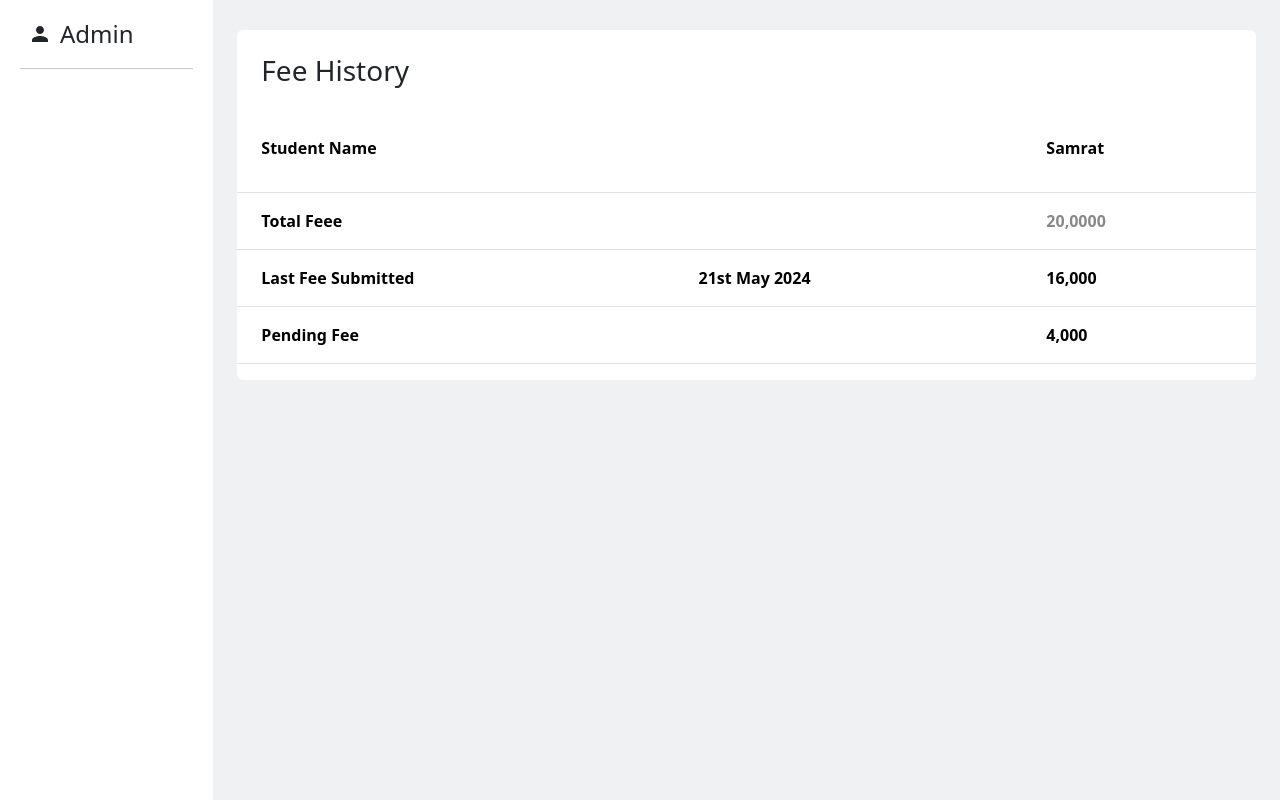
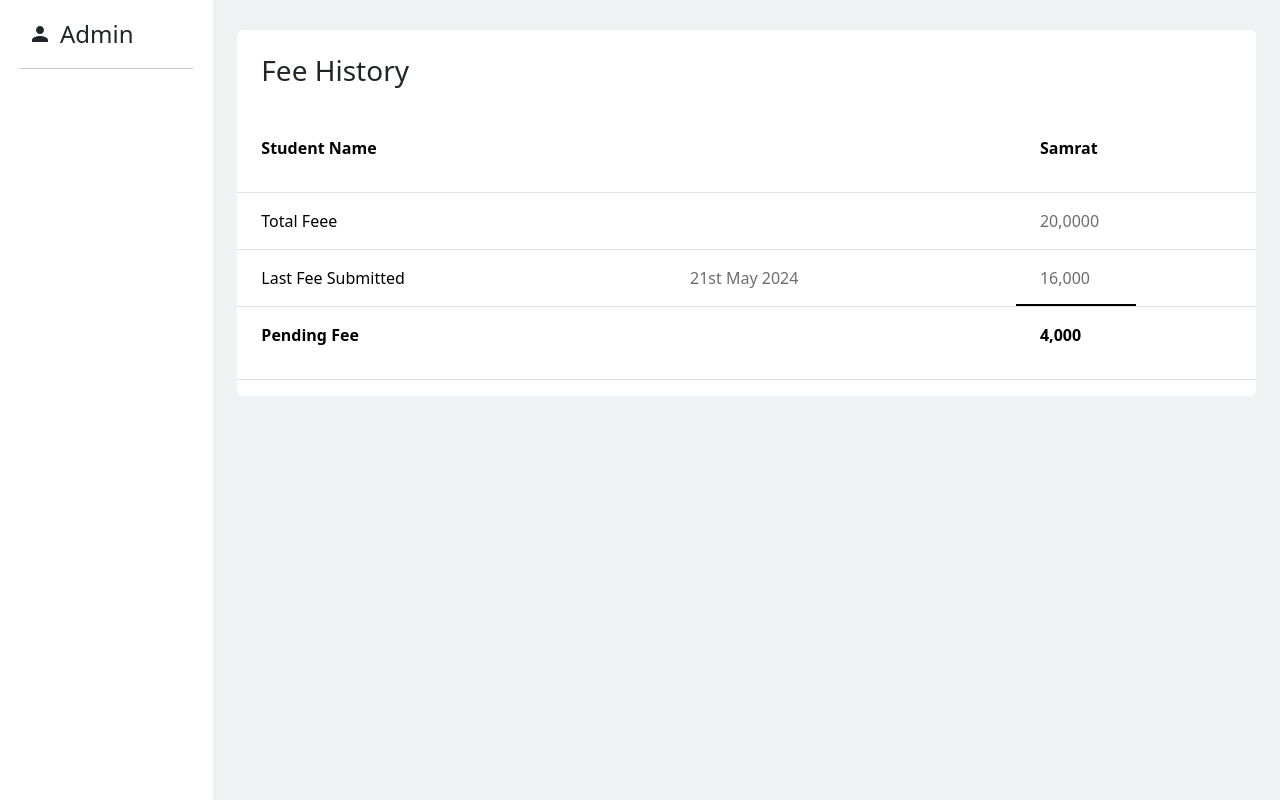
Before and after one commit to Taran-Arora/School_user, a React (Create React App) app: page /feehistory in a window 1280 px wide. Built offline with nearby package versions, Linux system fonts and the light colour scheme.

Commit message:
feehistory

```diff
--- a/src/Components/AboutTeacher.js
+++ b/src/Components/AboutTeacher.js
@@ -103,6 +103,14 @@ export default function AboutTeacher({ Toggle }) {
                             <label type="Name" className='labal-title'> Gender </label>
                             <input type="text" className='form-control' value={allData?.gender} readOnly />
                         </Col>
+                        <Col lg={6} className="for-teacher-input">
+                            <label className='labal-title'> Email </label>
+                            <input type="Email" className='form-control' value={allData?.email} readOnly />
+                        </Col>
+                        <Col lg={6} className="for-teacher-input">
+                            <label className='labal-title'> Subject</label>
+                            <input type="text" className='form-control' name='subject' value={allData?.subjects} onChange={changeSubject} />
+                        </Col>
                         {periods?.map((item, index) => {
                             return (
                                 <>
@@ -116,14 +124,6 @@ export default function AboutTeacher({ Toggle }) {
                                 </>
                             )
                         })}
-                        <Col lg={6} className="for-teacher-input">
-                            <label className='labal-title'> Subject</label>
-                            <input type="text" className='form-control' name='subject' value={allData?.subjects} onChange={changeSubject} />
-                        </Col>
-                        <Col lg={6} className="for-teacher-input">
-                            <label className='labal-title'> Email </label>
-                            <input type="Email" className='form-control' value={allData?.email} readOnly />
-                        </Col>
                     </Row>
                 </form>
                 {/* <div className="teacher-edit-btn">
--- a/src/Components/FeeHistory.js
+++ b/src/Components/FeeHistory.js
@@ -46,23 +46,23 @@ export default function FeeHistory() {
 
                             <tr>
                                 {/* <th className='col'> Student Name</th> */}
-                                <th className='col'> Total Feee</th>
-                                <th className='col'>  </th>
-                                <th className='col total-fee'> 20,0000 </th>
+                                <td className='col'> Total Feee</td>
+                                <td className='col'>  </td>
+                                <td className='col for-fee'> 20,0000 </td>
                             </tr>
                             {/* <tr>
                                 <th className='col'> Date of Submit</th>
                                 <th className='col'>31st March </th>
                             </tr> */}
                             <tr>
-                                <th className='col'> Last Fee Submitted</th>
-                                <th className='col'> 21st May 2024 </th>
-                                <th className='col'> 16,000</th>
+                                <td className='col'> Last Fee Submitted</td>
+                                <td className='col for-fee fee-date'> 21st May 2024 </td>
+                                <td className='col for-fee pending-fee '>  16,000</td>
                             </tr>
                             <tr >
-                                <th className='col'> Pending Fee</th>
-                                <th className='col'>  </th>
-                                <th className='col'>4,000</th>
+                                <td className='col pending-fee2'> Pending Fee</td>
+                                <td className='col'>  </td>
+                                <td className='col'><p className='pending-fee2'> 4,000</p></td>
                             </tr>
 
 
--- a/src/Style/Feehistory.scss
+++ b/src/Style/Feehistory.scss
@@ -5,8 +5,30 @@
         }
 
     }
-    .total-fee {
-        color: #888;
+
+    .for-fee {
+        color: #706b6b;
+    }
+
+    .pending-fee {
+        position: relative;
+
+        &::after {
+            position: absolute;
+            content: '';
+            left: 0;
+            bottom: 0;
+            background-color: #000;
+            width: 120px;
+            height: 2px;
+
+        }
+    }
+
+    .pending-fee2 {
+       color: #000;
+        font-weight: 600;
+
     }
 
 }
--- a/src/config/config.js
+++ b/src/config/config.js
@@ -3,4 +3,4 @@ export const website = '';
 export const shortTitle = 'ecommerce';
 export const titleDescription = 'ecommerce-site';
 
-export const api_url = 'http://192.168.29.157:8000/api/';
+export const api_url = 'http://192.168.29.112:8000/api/';
```
